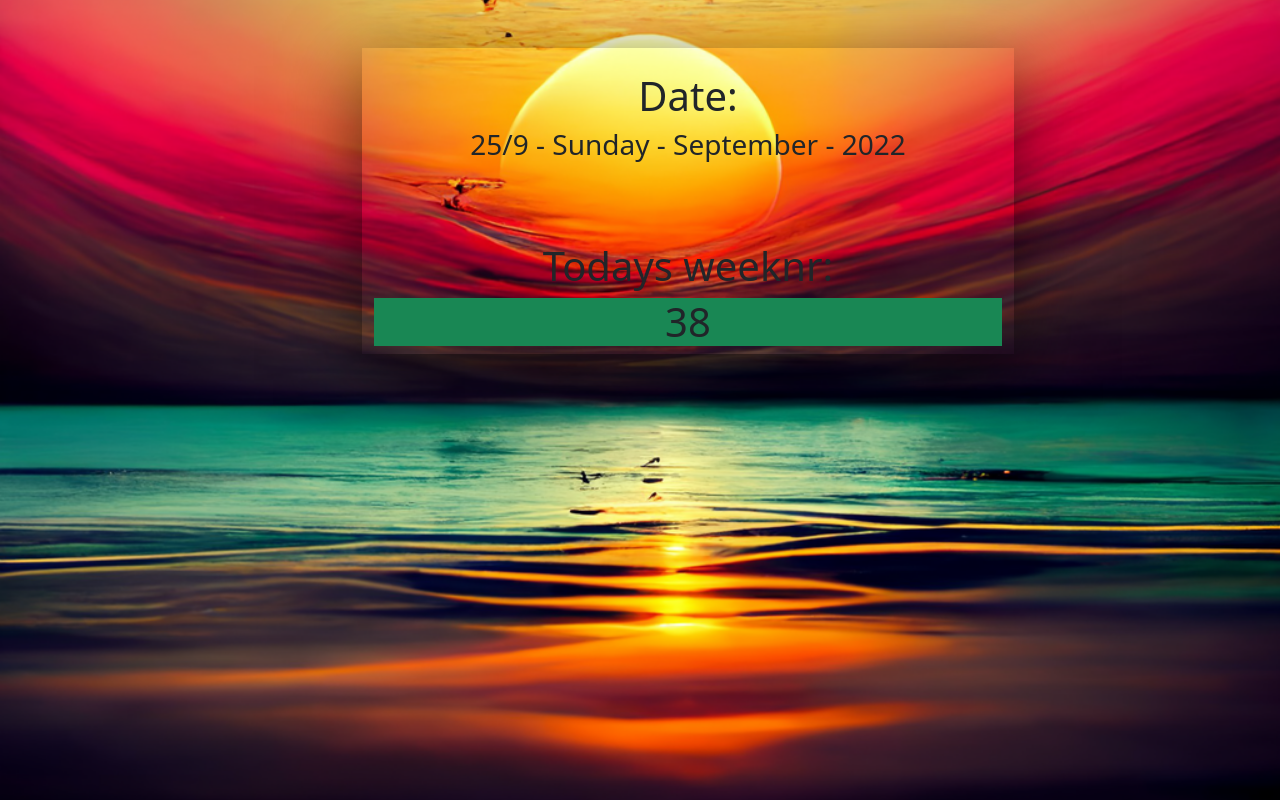
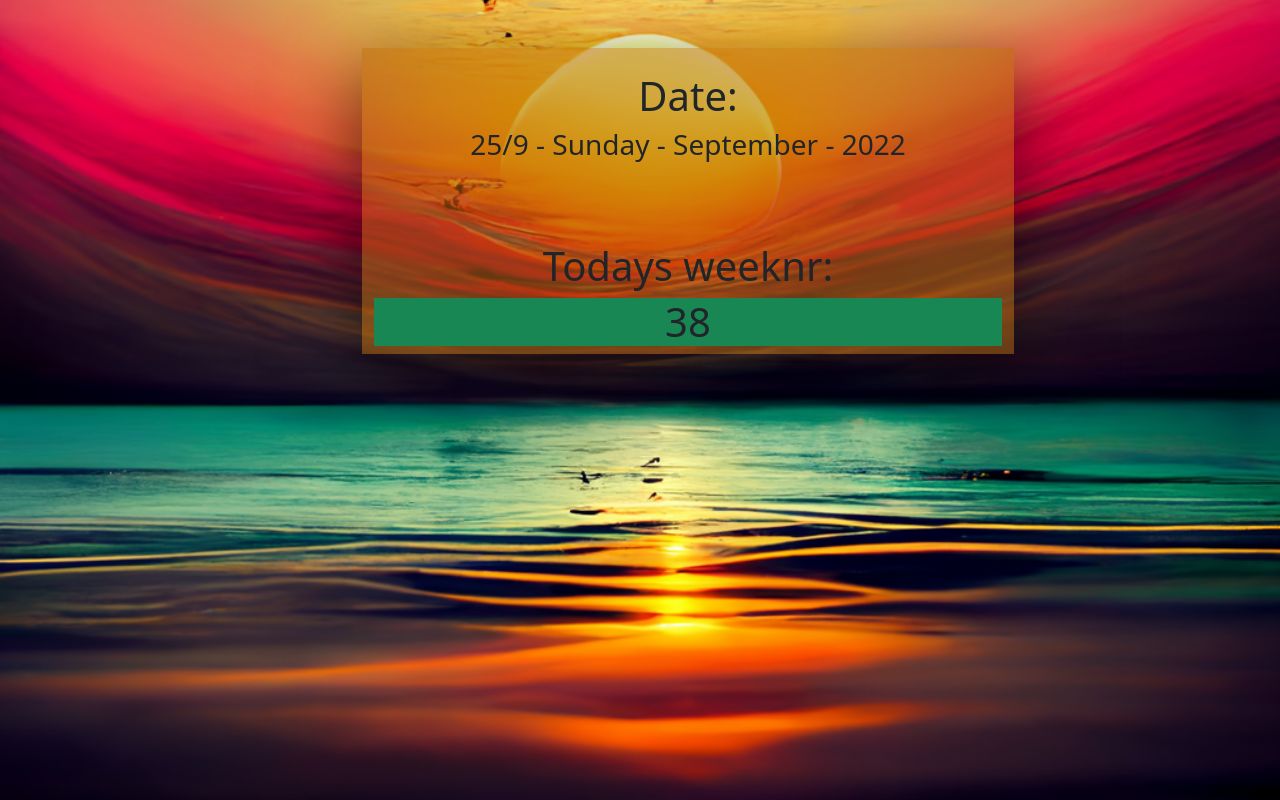
Before and after one commit to BenAtic-KEA/TimeManipulator, a website: page public/index.html in a window 1280 px wide. Drawn offline with nearby package versions, Linux system fonts and the light colour scheme.

Commit message:
background color changed

```diff
--- a/public/frontpage.css
+++ b/public/frontpage.css
@@ -1,5 +1,6 @@
 .boxshadow {
     box-shadow: rgba(0, 0, 0, 0.56) 0px 22px 70px 4px;
+    background: rgb(175 102 12 / 53%);
     }
 
 body{
```
